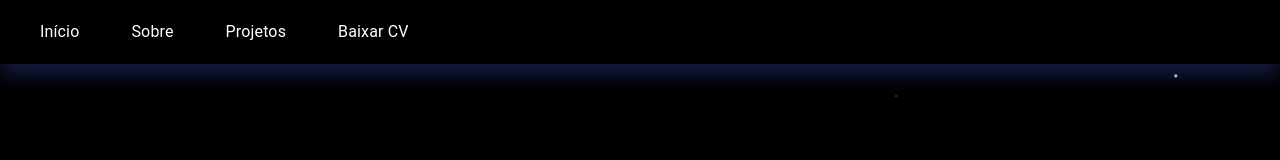
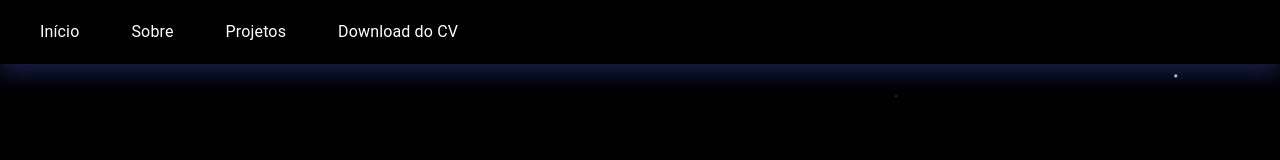
Before and after one commit to Thiago-Cavaliere/Portfolio, a React (Vite) app: page / in a window 1280 px wide. Shown: the top 160 px of the page. Built offline with nearby package versions, Linux system fonts and the light colour scheme.

Commit message:
update Whatsapp

```diff
--- a/src/assets/Paginas/Pagina.jsx
+++ b/src/assets/Paginas/Pagina.jsx
@@ -102,7 +102,7 @@ function Pagina() {
               >
                 <GitHubIcon sx={{ fontSize: 40 }} />
               </StyledLink>
-              <StyledLink href="https://wa.me/5532991331252" target="_blank">
+              <StyledLink href="https://wa.me/5532999691252" target="_blank">
                 <WhatsAppIcon sx={{ fontSize: 40, color: "#25D366" }} />
               </StyledLink>
               <StyledLink
--- a/src/assets/components/NavBar/NavBar.jsx
+++ b/src/assets/components/NavBar/NavBar.jsx
@@ -52,7 +52,7 @@ const NavBar = () => {
               download="Curriculo_Thiago_Cavaliere" // Nome do arquivo para o download
               style={{ color: "white", textDecoration: "none" }}
             >
-              Baixar CV
+              Download do CV
             </a>
           </MenuItem>
         </div>
```
Also changed, not shown: src/assets/Paginas/Button.jsx (deleted, +0 -7 lines), 1 other file (tests, documents, lock files or other folders).
